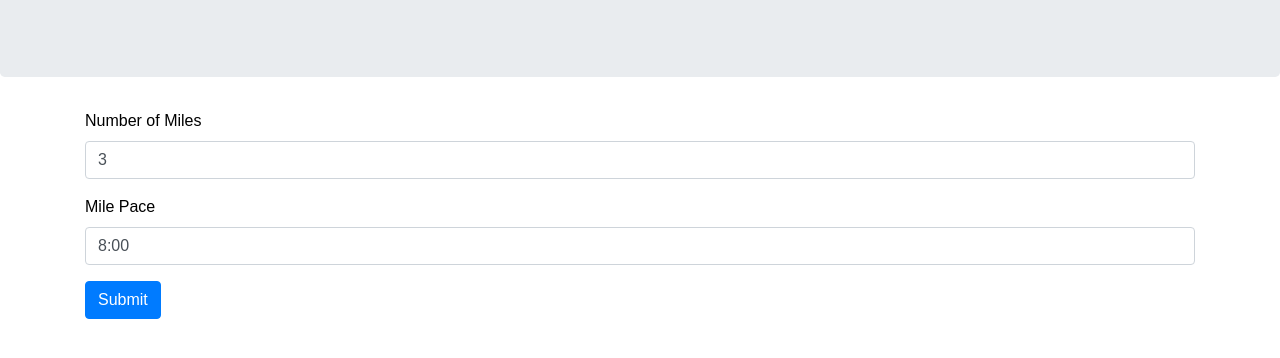
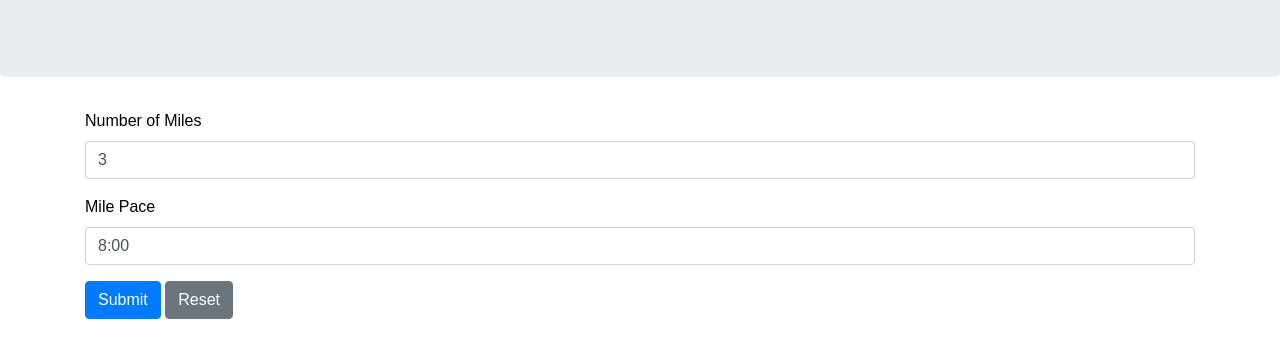
Before and after one commit to zleinweber/RunningPace, a website built with webpack: page src/index.html in a window 1280 px wide. Shown: the part 172-530 px from the top of the page. Built offline with nearby package versions, Linux system fonts and the light colour scheme.

Commit message:
Add reset feature

```diff
--- a/src/index.html
+++ b/src/index.html
@@ -31,6 +31,7 @@
         <input type="text" class="form-control" id="pace" value="8:00">
       </div>
       <button type="submit" class="btn btn-primary">Submit</button>
+      <button type="reset" class="btn btn-secondary">Reset</button>
     </form>
   </div>
 
--- a/src/scripts/index.js
+++ b/src/scripts/index.js
@@ -10,6 +10,7 @@ templateTopLevel.hidden = true;
 
 let paceTableContent = document.getElementById("paceTable");
 let paceForm = document.getElementById("paceForm");
+
 paceForm.addEventListener("submit", event => {
     let numMiles = paceForm.elements['numMiles'].value;
     let pace = paceForm.elements['pace'].value;
@@ -19,3 +20,7 @@ paceForm.addEventListener("submit", event => {
     paceTableContent.appendChild(paceTableHTML);
     event.preventDefault();
 });
+
+paceForm.addEventListener("reset", event => {
+    paceTableContent.innerHTML = "";
+});
```
